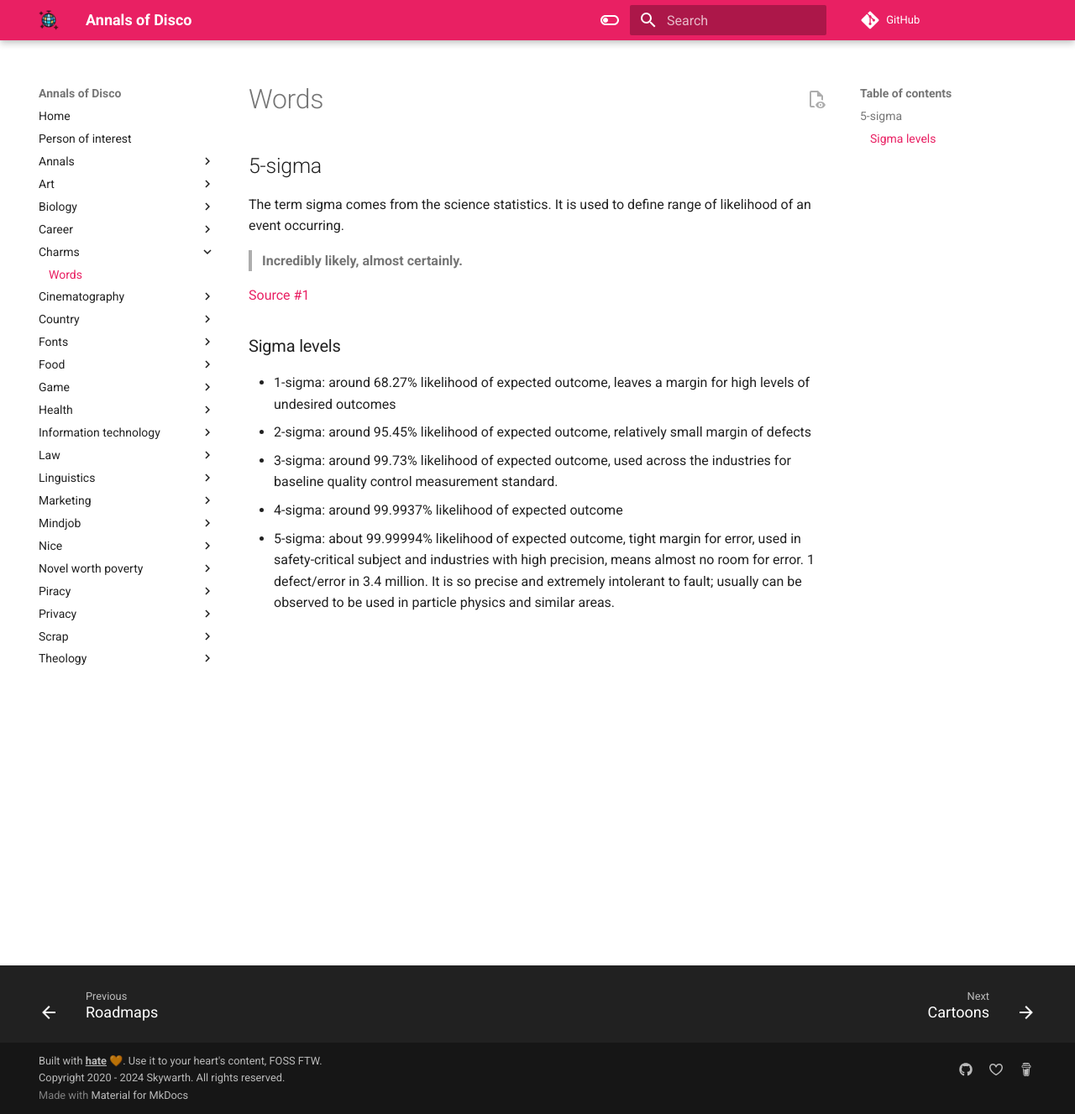
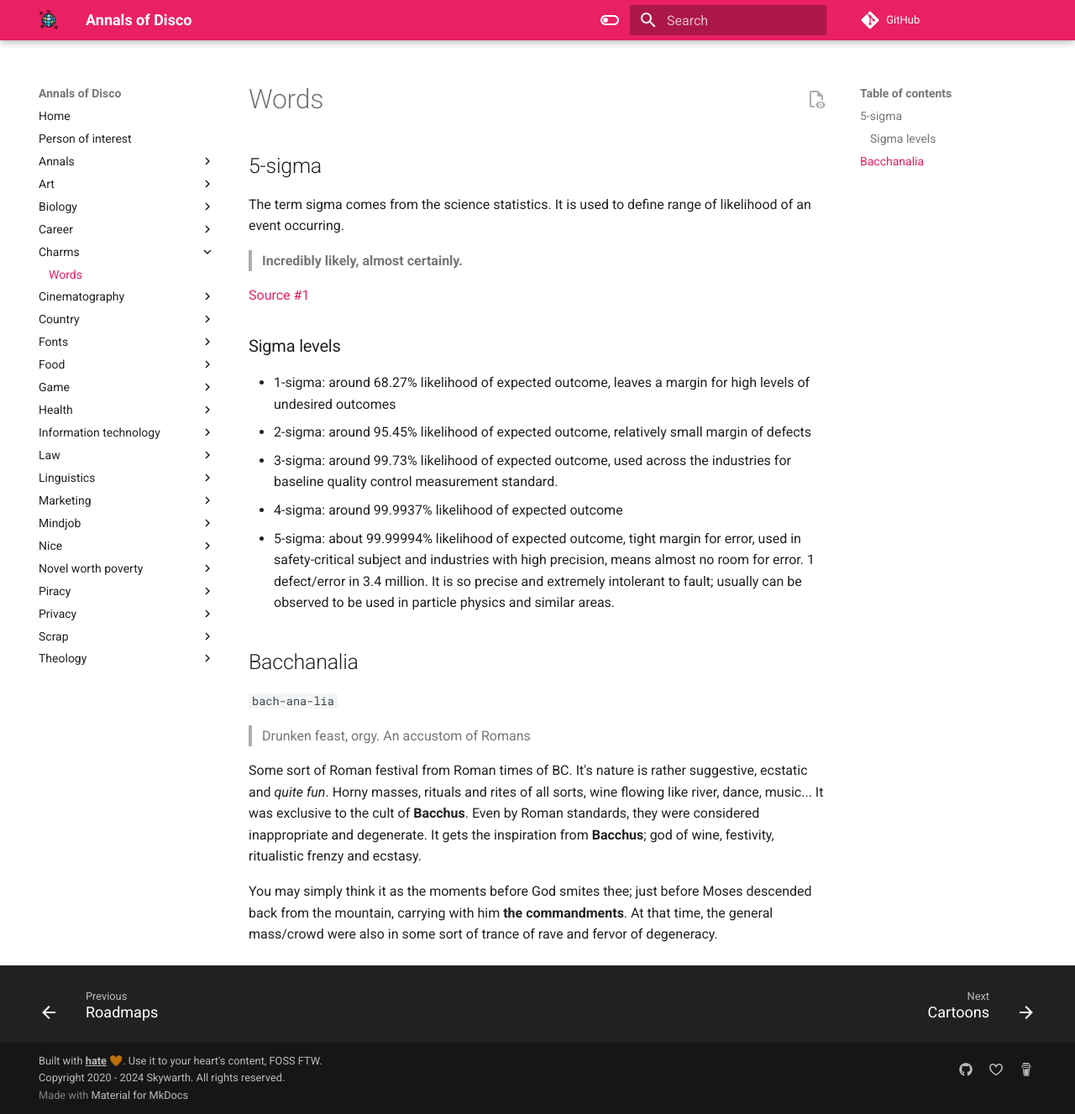
Before and after one commit to skywarth/annals-of-disco, an MkDocs documentation site: the page built from docs/charms/words.md, in a window 1280 px wide and 1327 px high. Shown: the whole window at 84% size. Built offline with MkDocs 1.6.1 and Material for MkDocs 9.7.7, drawn with Linux system fonts in a browser that asks for light colours; comment, search, counter and statistics services are not loaded.

Commit message:
20241001 11:05:46 PM

```diff
--- a/docs/charms/words.md
+++ b/docs/charms/words.md
@@ -14,3 +14,13 @@ The term sigma comes from the science statistics. It is used to define range of
 - 3-sigma: around 99.73% likelihood of expected outcome, used across the industries for baseline quality control measurement standard.
 - 4-sigma: around 99.9937% likelihood of expected outcome
 - 5-sigma: about 99.99994% likelihood of expected outcome, tight margin for error, used in safety-critical subject and industries with high precision, means almost no room for error. 1 defect/error in 3.4 million. It is so precise and extremely intolerant to fault; usually can be observed to be used in particle physics and similar areas.
+
+## Bacchanalia
+
+`bach-ana-lia`
+
+> Drunken feast, orgy. An accustom of Romans
+
+Some sort of Roman festival from Roman times of BC. It's nature is rather suggestive, ecstatic and *quite fun*. Horny masses, rituals and rites of all sorts, wine flowing like river, dance, music... It was exclusive to the cult of **Bacchus**. Even by Roman standards, they were considered inappropriate and degenerate. It gets the inspiration from **Bacchus**; god of wine, festivity, ritualistic frenzy and ecstasy.
+
+You may simply think it as the moments before God smites thee; just before Moses descended back from the mountain, carrying with him **the commandments**. At that time, the general mass/crowd were also in some sort of trance of rave and fervor of degeneracy.
```
